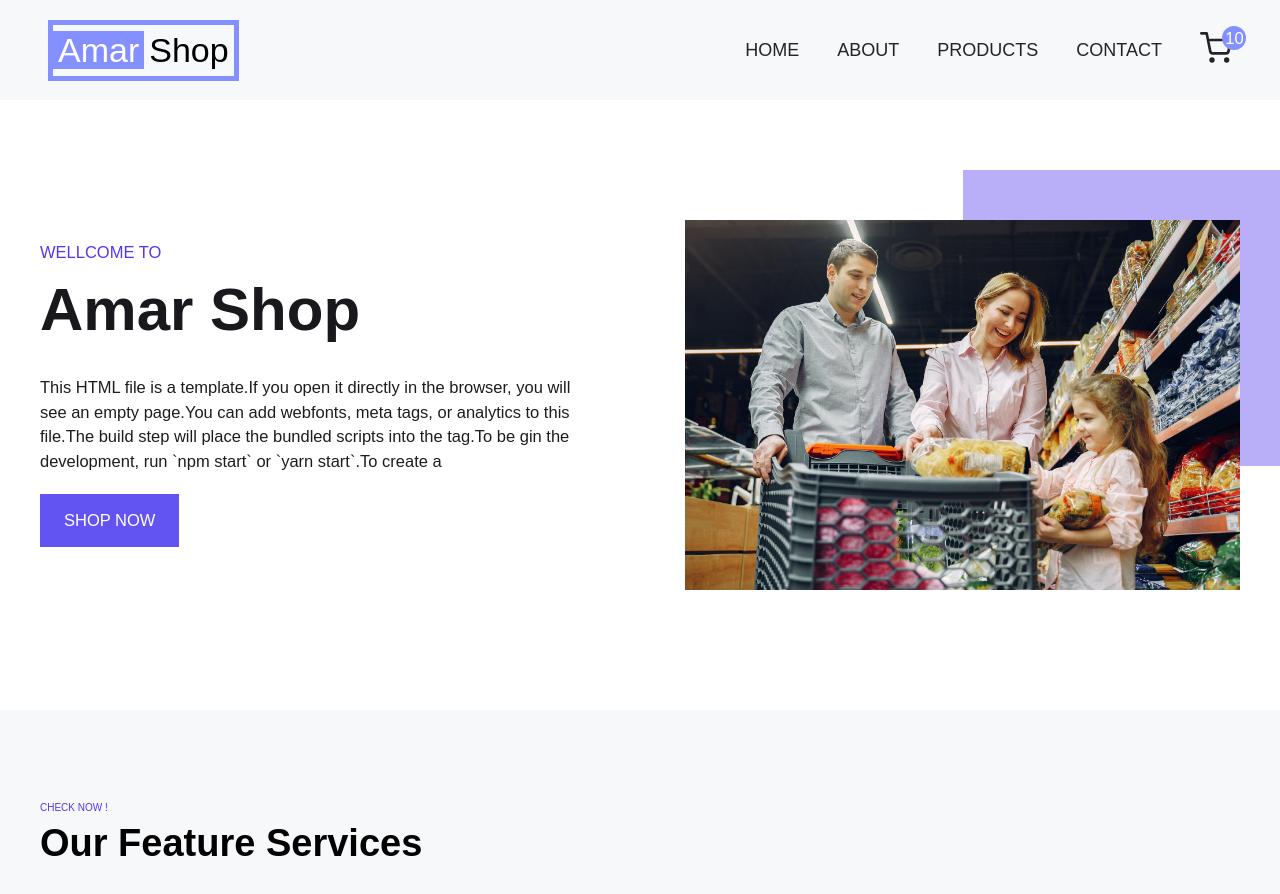
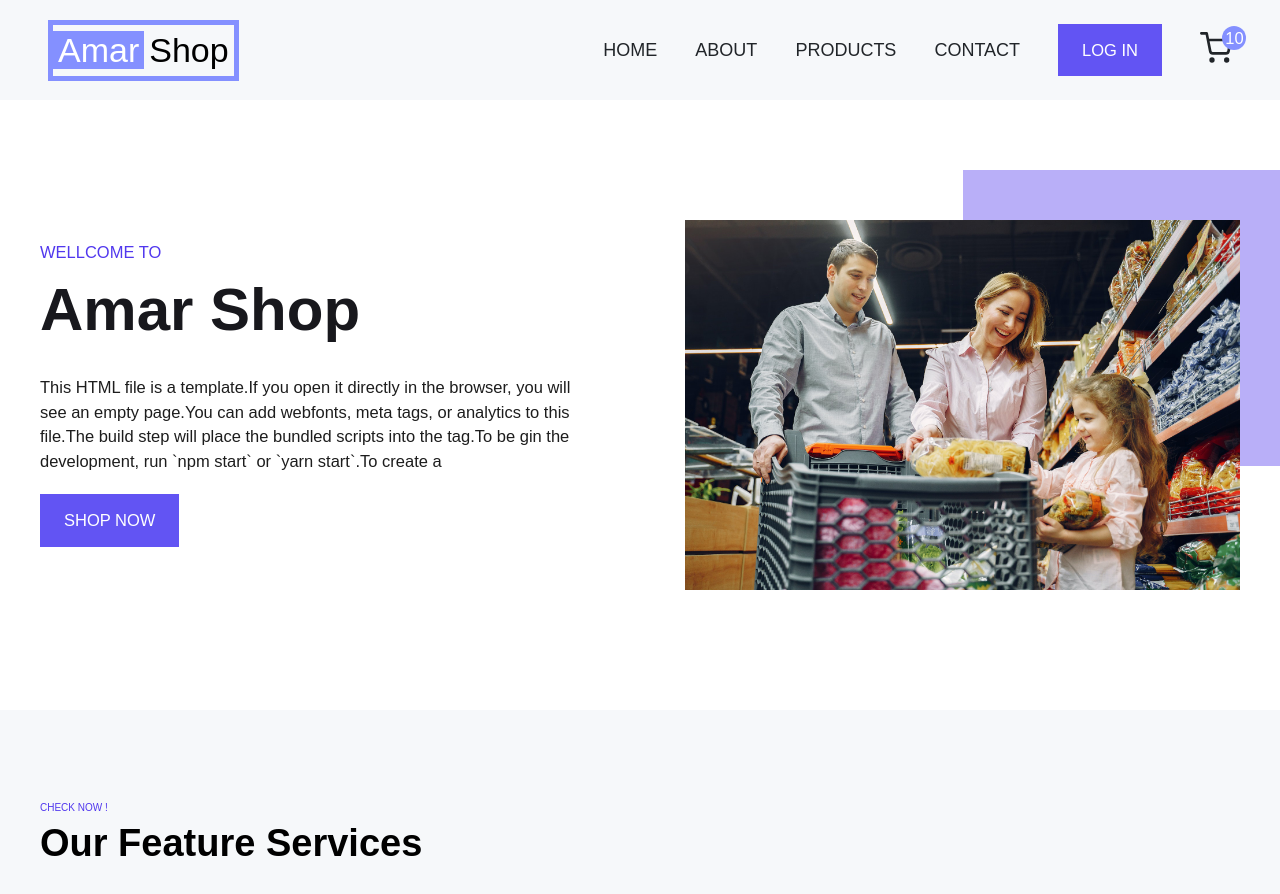
Before and after one commit to rahathossaino/amar-shop, a React (Create React App) app: page / in a window 1280 px wide. Shown: the top 894 px of the page. Built offline with nearby package versions, Linux system fonts and the light colour scheme.

Commit message:
login button added

```diff
--- a/src/user/components/Navbar.js
+++ b/src/user/components/Navbar.js
@@ -3,6 +3,7 @@ import { NavLink } from 'react-router-dom'
 import styled from "styled-components"
 import { FiShoppingCart } from "react-icons/fi";
 import { CgMenu , CgClose } from "react-icons/cg";
+import { Button } from '../../styles/Button';
 
 const Navbar = () => {
   const [menuIcon,setMenuIcon]=useState();
@@ -14,6 +15,9 @@ const Navbar = () => {
                 <li ><NavLink to="/about" className="navbar-link">About</NavLink></li>
                 <li ><NavLink to="/products" className="navbar-link">Products</NavLink></li>
                 <li ><NavLink to="/contact" className="navbar-link">Contact</NavLink></li>
+                <li>
+                  <Button>log in</Button>
+                </li>
                 <li >
                     <NavLink to="/cart" className="navbar-link cart-trolley--link">
                     <FiShoppingCart className="cart-trolley"/>
```
